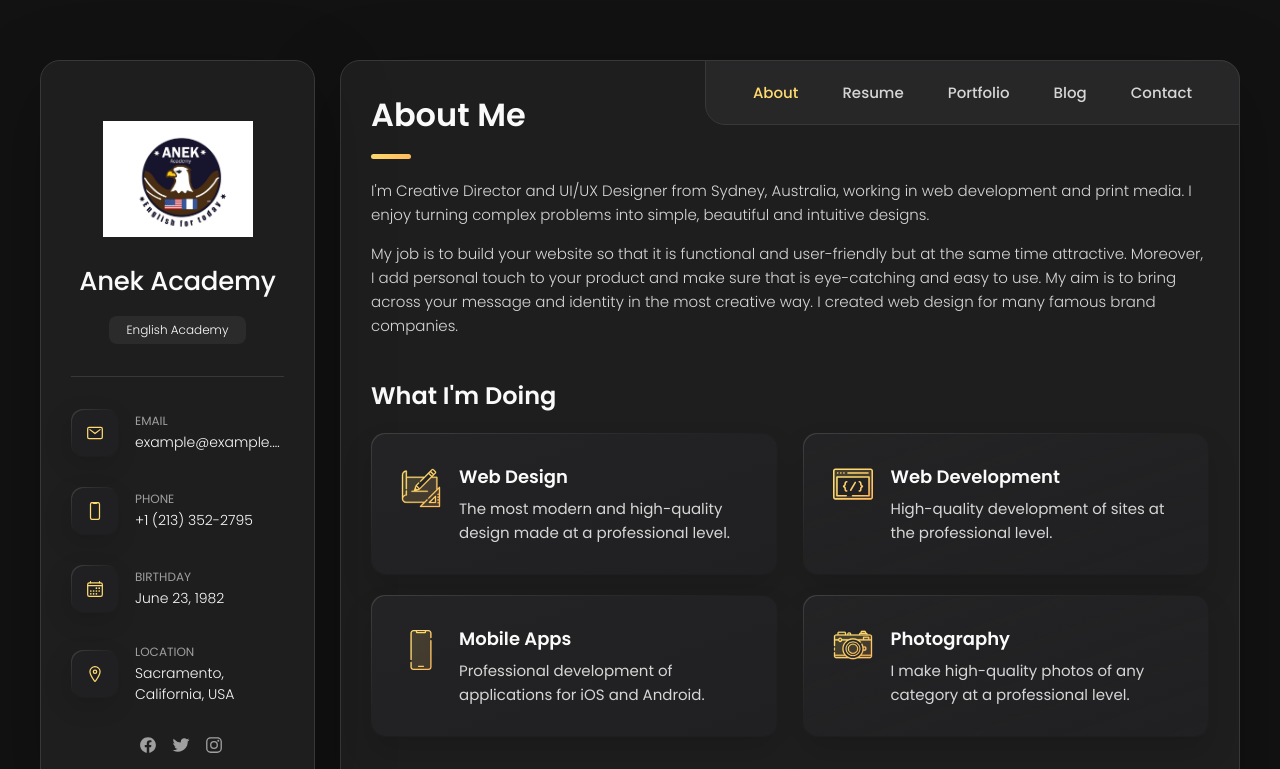
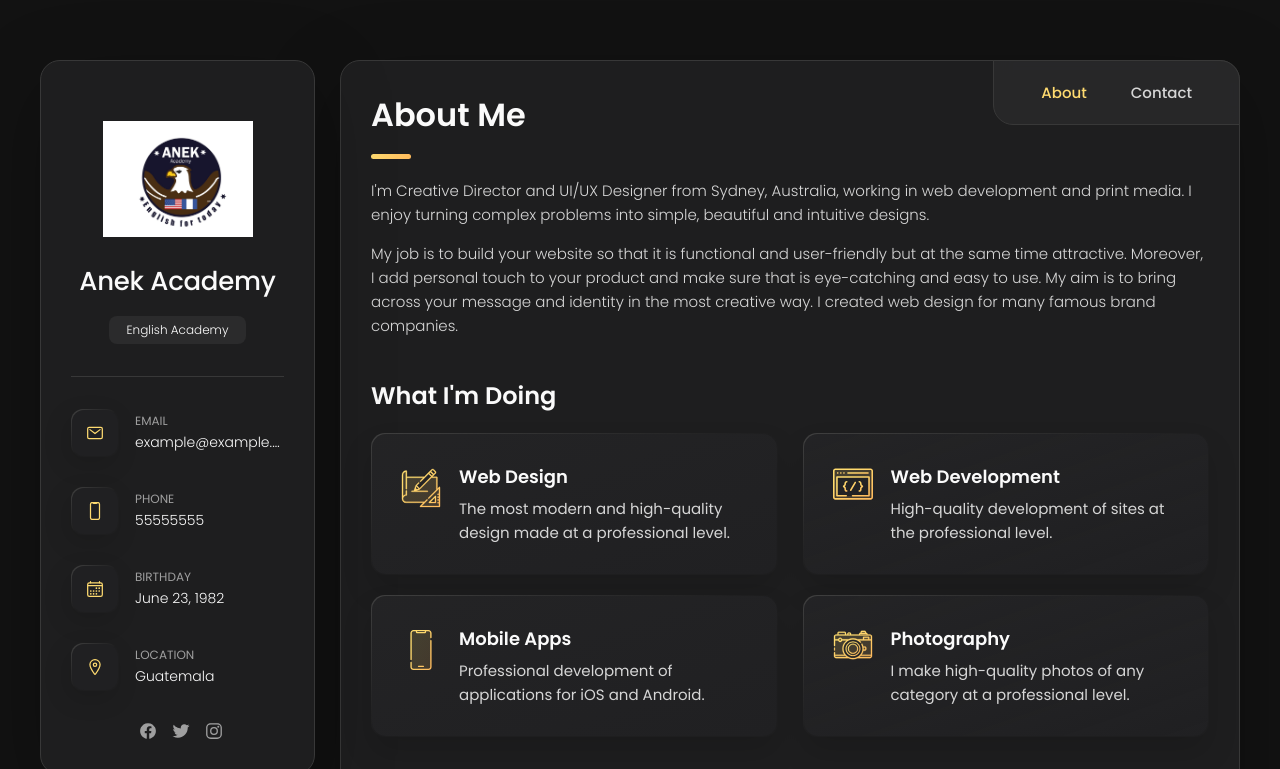
Before and after one commit to Norman742/Anek, a plain HTML site: page index.html in a window 1280 px wide. Shown: the top 769 px of the page. Drawn offline with nearby package versions, Linux system fonts and the light colour scheme.

Commit message:
Update index.html

```diff
--- a/index.html
+++ b/index.html
@@ -88,7 +88,7 @@
             <div class="contact-info">
               <p class="contact-title">Phone</p>
 
-              <a href="tel:+12133522795" class="contact-link">+1 (213) 352-2795</a>
+              <a href="tel:+12133522795" class="contact-link">55555555</a>
             </div>
 
           </li>
@@ -116,7 +116,7 @@
             <div class="contact-info">
               <p class="contact-title">Location</p>
 
-              <address>Sacramento, California, USA</address>
+              <address>Guatemala</address>
             </div>
 
           </li>
@@ -173,7 +173,7 @@
             <button class="navbar-link  active" data-nav-link>About</button>
           </li>
 
-          <li class="navbar-item">
+          <!--<li class="navbar-item">
             <button class="navbar-link" data-nav-link>Resume</button>
           </li>
 
@@ -183,7 +183,7 @@
 
           <li class="navbar-item">
             <button class="navbar-link" data-nav-link>Blog</button>
-          </li>
+          </li> -->
 
           <li class="navbar-item">
             <button class="navbar-link" data-nav-link>Contact</button>
```
